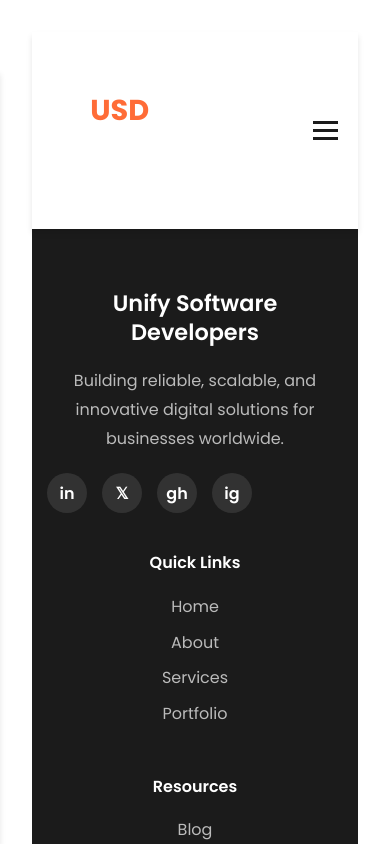
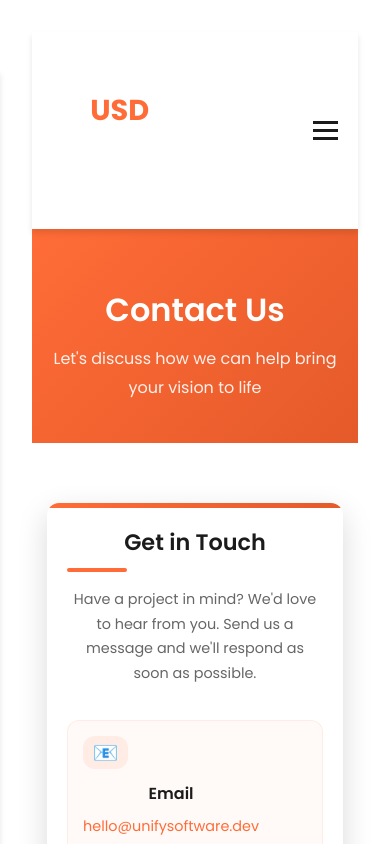
Before and after one commit to Stephen882-pixel/unify-software-developers-profile, a React (Vite) app: page /contact in a window 390 px wide. Built offline with nearby package versions, Linux system fonts and the light colour scheme.

Commit message:
contact info css

```diff
--- a/src/App.jsx
+++ b/src/App.jsx
@@ -5,6 +5,7 @@ import Footer from './components/layout/Footer';
 import Home from './pages/Home'
 import About from './pages/About';
 import Services from './pages/Services';
+import Contact from './pages/Contact';
 
 import './App.css'
 
@@ -22,7 +23,7 @@ function App() {
             {/* <Route path="/portfolio" element={<Portfolio />} /> */}
             {/* <Route path="/blog" element={<Blog />} /> */}
             {/* <Route path="/careers" element={<Careers />} /> */}
-            {/* <Route path="/contact" element={<Contact />} /> */}
+            <Route path="/contact" element={<Contact />} />
           </Routes>
         </main>
         <Footer />
--- a/src/components/sections/ContactInfo.css
+++ b/src/components/sections/ContactInfo.css
@@ -0,0 +1,510 @@
+/* ===================================
+   Contact Info Component
+   =================================== */
+.contact-info {
+  background-color: var(--white);
+  border-radius: 16px;
+  padding: 60px 50px;
+  box-shadow: var(--shadow-lg);
+  height: 100%;
+  display: flex;
+  flex-direction: column;
+  position: relative;
+  overflow: hidden;
+}
+
+.contact-info::before {
+  content: '';
+  position: absolute;
+  top: 0;
+  left: 0;
+  width: 100%;
+  height: 5px;
+  background: linear-gradient(90deg, var(--primary-color), var(--primary-hover));
+}
+
+/* Header Section */
+.contact-info h2 {
+  color: var(--text-dark);
+  font-size: 2.5rem;
+  margin-bottom: 20px;
+  position: relative;
+  padding-bottom: 15px;
+  display: block;
+}
+
+.contact-info h2::after {
+  content: '';
+  position: absolute;
+  bottom: 0;
+  left: 0;
+  width: 60px;
+  height: 4px;
+  background-color: var(--primary-color);
+  border-radius: 2px;
+}
+
+.contact-info > p {
+  color: var(--text-light);
+  font-size: 1.125rem;
+  line-height: 1.7;
+  margin-bottom: 50px;
+  display: block;
+}
+
+/* Contact Details */
+.contact-details {
+  display: grid;
+  grid-template-columns: 1fr;
+  gap: 35px;
+  margin-bottom: 50px;
+  flex-grow: 1;
+}
+
+.contact-item {
+  display: flex;
+  align-items: flex-start;
+  gap: 20px;
+  padding: 20px;
+  border-radius: 12px;
+  background-color: rgba(255, 108, 55, 0.03);
+  border: 1px solid rgba(255, 108, 55, 0.1);
+  transition: var(--transition);
+  position: relative;
+  overflow: hidden;
+}
+
+.contact-item:hover {
+  transform: translateY(-5px);
+  background-color: rgba(255, 108, 55, 0.08);
+  border-color: rgba(255, 108, 55, 0.3);
+  box-shadow: var(--shadow);
+}
+
+.contact-item::after {
+  content: '';
+  position: absolute;
+  top: 0;
+  left: 0;
+  width: 4px;
+  height: 100%;
+  background-color: var(--primary-color);
+  transform: scaleY(0);
+  transform-origin: top;
+  transition: transform 0.3s ease;
+}
+
+.contact-item:hover::after {
+  transform: scaleY(1);
+}
+
+/* Contact Icon */
+.contact-icon {
+  font-size: 2.5rem;
+  width: 70px;
+  height: 70px;
+  display: flex;
+  align-items: center;
+  justify-content: center;
+  background-color: rgba(255, 108, 55, 0.1);
+  border-radius: 12px;
+  flex-shrink: 0;
+  transition: var(--transition);
+}
+
+.contact-item:hover .contact-icon {
+  background-color: rgba(255, 108, 55, 0.2);
+  transform: scale(1.05);
+}
+
+/* Contact Content */
+.contact-item > div {
+  flex: 1;
+}
+
+.contact-item h3 {
+  color: var(--text-dark);
+  font-size: 1.4rem;
+  margin-bottom: 10px;
+  display: block;
+  font-weight: 600;
+}
+
+.contact-item a,
+.contact-item p {
+  color: var(--text-light);
+  font-size: 1.1rem;
+  line-height: 1.6;
+  display: block;
+  transition: var(--transition);
+}
+
+.contact-item a {
+  color: var(--primary-color);
+  text-decoration: none;
+  position: relative;
+  display: inline-block;
+  padding-bottom: 2px;
+}
+
+.contact-item a::after {
+  content: '';
+  position: absolute;
+  bottom: 0;
+  left: 0;
+  width: 0;
+  height: 2px;
+  background-color: var(--primary-color);
+  transition: width 0.3s ease;
+}
+
+.contact-item a:hover {
+  color: var(--primary-hover);
+}
+
+.contact-item a:hover::after {
+  width: 100%;
+}
+
+/* Social Section */
+.social-section {
+  border-top: 1px solid rgba(255, 108, 55, 0.1);
+  padding-top: 40px;
+}
+
+.social-section h3 {
+  color: var(--text-dark);
+  font-size: 1.5rem;
+  margin-bottom: 25px;
+  display: block;
+}
+
+.social-links-large {
+  display: flex;
+  flex-wrap: wrap;
+  gap: 15px;
+}
+
+.social-links-large a {
+  display: inline-block;
+  padding: 12px 28px;
+  background-color: rgba(255, 108, 55, 0.08);
+  color: var(--text-dark);
+  font-weight: 600;
+  border-radius: 8px;
+  transition: var(--transition);
+  text-decoration: none;
+  border: 1px solid rgba(255, 108, 55, 0.2);
+  position: relative;
+  overflow: hidden;
+  z-index: 1;
+}
+
+.social-links-large a::before {
+  content: '';
+  position: absolute;
+  top: 0;
+  left: 0;
+  width: 100%;
+  height: 100%;
+  background-color: var(--primary-color);
+  transform: scaleX(0);
+  transform-origin: left;
+  transition: transform 0.3s ease;
+  z-index: -1;
+}
+
+.social-links-large a:hover {
+  color: var(--white);
+  border-color: var(--primary-color);
+  transform: translateY(-3px);
+  box-shadow: 0 5px 15px rgba(255, 108, 55, 0.2);
+}
+
+.social-links-large a:hover::before {
+  transform: scaleX(1);
+}
+
+/* Animation for Contact Items */
+.contact-item {
+  opacity: 0;
+  transform: translateX(-20px);
+  animation: slideInRight 0.5s ease forwards;
+}
+
+.contact-item:nth-child(1) { animation-delay: 0.1s; }
+.contact-item:nth-child(2) { animation-delay: 0.2s; }
+.contact-item:nth-child(3) { animation-delay: 0.3s; }
+.contact-item:nth-child(4) { animation-delay: 0.4s; }
+
+@keyframes slideInRight {
+  from {
+    opacity: 0;
+    transform: translateX(-20px);
+  }
+  to {
+    opacity: 1;
+    transform: translateX(0);
+  }
+}
+
+/* Animation for Social Links */
+.social-links-large a {
+  opacity: 0;
+  transform: translateY(10px);
+  animation: fadeInUp 0.4s ease forwards;
+}
+
+.social-links-large a:nth-child(1) { animation-delay: 0.5s; }
+.social-links-large a:nth-child(2) { animation-delay: 0.6s; }
+.social-links-large a:nth-child(3) { animation-delay: 0.7s; }
+.social-links-large a:nth-child(4) { animation-delay: 0.8s; }
+
+@keyframes fadeInUp {
+  from {
+    opacity: 0;
+    transform: translateY(10px);
+  }
+  to {
+    opacity: 1;
+    transform: translateY(0);
+  }
+}
+
+/* ===================================
+   Responsive Design
+   =================================== */
+@media (max-width: 1200px) {
+  .contact-info {
+    padding: 50px 40px;
+  }
+
+  .contact-info h2 {
+    font-size: 2.25rem;
+  }
+
+  .contact-icon {
+    width: 60px;
+    height: 60px;
+    font-size: 2rem;
+  }
+}
+
+@media (max-width: 992px) {
+  .contact-info {
+    padding: 40px 35px;
+  }
+
+  .contact-info h2 {
+    font-size: 2rem;
+  }
+
+  .contact-info > p {
+    font-size: 1rem;
+  }
+
+  .contact-details {
+    gap: 25px;
+  }
+
+  .contact-item {
+    padding: 18px;
+  }
+
+  .contact-item h3 {
+    font-size: 1.3rem;
+  }
+
+  .contact-item a,
+  .contact-item p {
+    font-size: 1rem;
+  }
+
+  .social-links-large a {
+    padding: 10px 24px;
+    font-size: 0.95rem;
+  }
+}
+
+@media (max-width: 768px) {
+  .contact-info {
+    padding: 35px 30px;
+  }
+
+  .contact-info h2 {
+    font-size: 1.75rem;
+  }
+
+  .contact-details {
+    gap: 20px;
+    margin-bottom: 40px;
+  }
+
+  .contact-item {
+    flex-direction: column;
+    align-items: flex-start;
+    gap: 15px;
+  }
+
+  .contact-icon {
+    width: 55px;
+    height: 55px;
+    font-size: 1.75rem;
+  }
+
+  .contact-item h3 {
+    font-size: 1.2rem;
+  }
+
+  .social-section {
+    padding-top: 30px;
+  }
+
+  .social-section h3 {
+    font-size: 1.3rem;
+    margin-bottom: 20px;
+  }
+
+  .social-links-large {
+    gap: 12px;
+  }
+
+  .social-links-large a {
+    padding: 10px 20px;
+    font-size: 0.9rem;
+  }
+}
+
+@media (max-width: 576px) {
+  .contact-info {
+    padding: 30px 25px;
+    border-radius: 12px;
+  }
+
+  .contact-info h2 {
+    font-size: 1.5rem;
+    margin-bottom: 15px;
+  }
+
+  .contact-info > p {
+    font-size: 0.95rem;
+    margin-bottom: 35px;
+  }
+
+  .contact-details {
+    gap: 15px;
+  }
+
+  .contact-item {
+    padding: 15px;
+  }
+
+  .contact-icon {
+    width: 50px;
+    height: 50px;
+    font-size: 1.5rem;
+  }
+
+  .contact-item h3 {
+    font-size: 1.1rem;
+    margin-bottom: 8px;
+  }
+
+  .contact-item a,
+  .contact-item p {
+    font-size: 0.95rem;
+  }
+
+  .social-section {
+    padding-top: 25px;
+  }
+
+  .social-section h3 {
+    font-size: 1.2rem;
+    margin-bottom: 18px;
+  }
+
+  .social-links-large {
+    gap: 10px;
+    justify-content: center;
+  }
+
+  .social-links-large a {
+    padding: 8px 16px;
+    font-size: 0.85rem;
+    flex: 1;
+    min-width: calc(50% - 10px);
+    text-align: center;
+  }
+}
+
+@media (max-width: 400px) {
+  .contact-info {
+    padding: 25px 20px;
+  }
+
+  .contact-info h2 {
+    font-size: 1.4rem;
+  }
+
+  .contact-info > p {
+    font-size: 0.9rem;
+  }
+
+  .contact-icon {
+    width: 45px;
+    height: 45px;
+    font-size: 1.3rem;
+  }
+
+  .contact-item h3 {
+    font-size: 1rem;
+  }
+
+  .contact-item a,
+  .contact-item p {
+    font-size: 0.9rem;
+  }
+
+  .social-links-large a {
+    min-width: 100%;
+  }
+}
+
+/* Dark Mode Support */
+@media (prefers-color-scheme: dark) {
+  .contact-info {
+    background-color: #2d2d2d;
+    box-shadow: 0 10px 30px rgba(0, 0, 0, 0.3);
+  }
+
+  .contact-info h2,
+  .contact-item h3,
+  .social-section h3 {
+    color: #ffffff;
+  }
+
+  .contact-info > p {
+    color: #b0b0b0;
+  }
+
+  .contact-item {
+    background-color: rgba(255, 108, 55, 0.05);
+    border-color: rgba(255, 108, 55, 0.2);
+  }
+
+  .contact-item:hover {
+    background-color: rgba(255, 108, 55, 0.1);
+    border-color: rgba(255, 108, 55, 0.4);
+  }
+
+  .contact-item p {
+    color: #b0b0b0;
+  }
+
+  .social-links-large a {
+    background-color: rgba(255, 108, 55, 0.1);
+    color: #ffffff;
+    border-color: rgba(255, 108, 55, 0.3);
+  }
+}
--- a/src/components/sections/ContactInfo.jsx
+++ b/src/components/sections/ContactInfo.jsx
@@ -1,6 +1,5 @@
 import React from "react";
 import './ContactInfo.css';
-
 
 const ContactInfo = () => {
   const contactDetails = [
@@ -42,15 +41,15 @@ const ContactInfo = () => {
       <h2>Get in Touch</h2>
       <p>Have a project in mind? We'd love to hear from you. Send us a message and we'll respond as soon as possible.</p>
       <div className="contact-details">
-            {contactDetails.map((detail,index) => (
+        {contactDetails.map((detail, index) => (
           <div key={index} className="contact-item">
             <div className="contact-icon">{detail.icon}</div>
             <div>
               <h3>{detail.title}</h3>
-                        {detail.link ?  (
-                            <a href="{detail.link}">{detail.content}</a>
-                        ): (
-                            <p style={{whiteSpace: 'pre-line'}}>{detail.content}</p>
+              {detail.link ? (
+                <a href={detail.link}>{detail.content}</a>
+              ) : (
+                <p style={{ whiteSpace: 'pre-line' }}>{detail.content}</p>
               )}
             </div>
           </div>
@@ -59,8 +58,8 @@ const ContactInfo = () => {
       <div className="social-section">
         <h3>Follow Us</h3>
         <div className="social-links-large">
-                {socialLinks.map((social,index) => (
-                    <a key={index} href="{social.url}" aria-label="{social.name}">
+          {socialLinks.map((social, index) => (
+            <a key={index} href={social.url} aria-label={social.name}>
               {social.name}
             </a>
           ))}
@@ -70,5 +69,4 @@ const ContactInfo = () => {
   );
 };
 
-
 export default ContactInfo;
```
Lines whose indentation alone changed are shown as unchanged.
